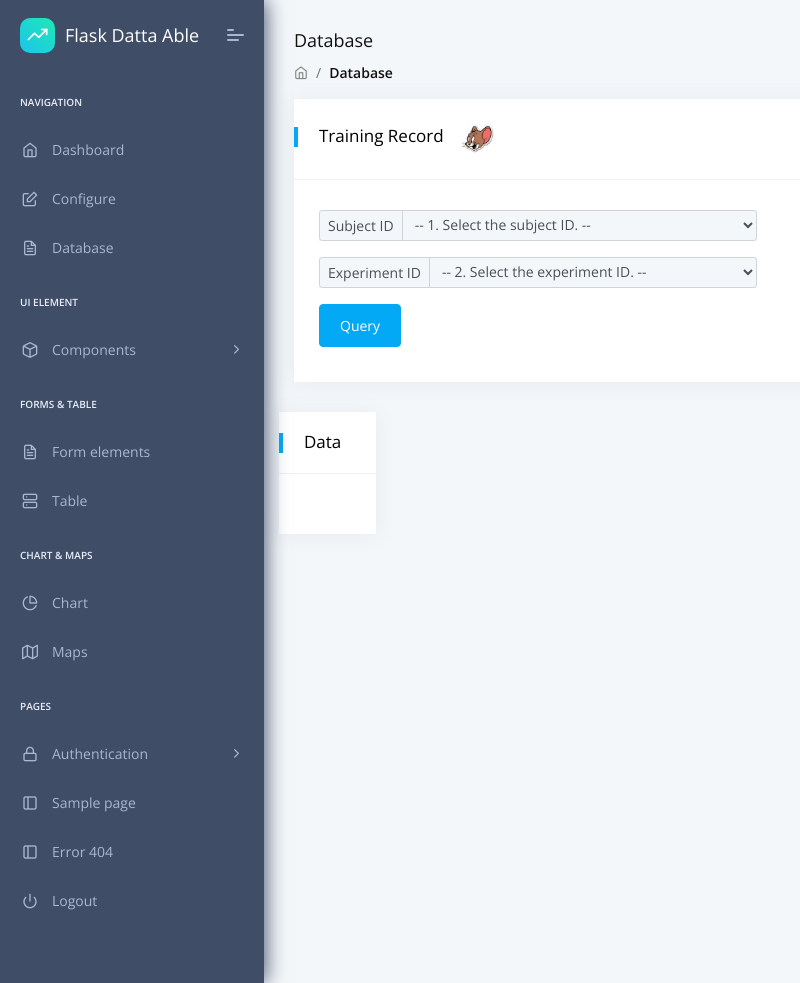
After one commit to LyonLee190/StringPullingMonitorLite, a Flask app: page /database in a window 1280 px wide. The commit adds this page. Shown: the whole page, without its empty margins (0-800 px from the left). Run offline with Flask 2, Linux system fonts and the light colour scheme; the visitor is signed in with stand-in values (Sample User, id 1); data that the repository does not hold is empty; some libraries are stand-ins or nearby versions.

Commit message:
Add functionalities to query the experiment records given one subject id

```diff
--- a/app/base/static/assets/js/pages/configure.js
+++ b/app/base/static/assets/js/pages/configure.js
@@ -18,7 +18,7 @@ $(document).ready(function() {
         $.when(
             $.ajax({
                 type : "POST",
-                url : '/configure/submit',
+                url : '/configure/upload/experiment_info',
                 data : form_info,
                 dataType: "json",
                 cache: false,
@@ -47,7 +47,7 @@ $(document).ready(function() {
         $.when(
             $.ajax({
                 type : "POST",
-                url : '/configure/upload',
+                url : '/configure/upload/configuration',
                 data : form_setting,
                 dataType: "json",
                 cache: false,
@@ -70,7 +70,7 @@ $(document).ready(function() {
         $.when(
             $.ajax({
                 type : "POST",
-                url : '/configure/query',
+                url : '/configure/query/configuration',
                 data : form_setting,
                 dataType: "json",
                 cache: false,
--- a/app/base/templates/includes/sidebar.html
+++ b/app/base/templates/includes/sidebar.html
@@ -23,6 +23,10 @@
                     <li data-username="dashboard Default Ecommerce CRM Analytics Crypto Project"
                         class="nav-item {% if 'debug' in segment %} active {% endif %}">
                         <a href="/configure" class="nav-link "><span class="pcoded-micon"><i class="feather icon-edit"></i></span><span class="pcoded-mtext">Configure</span></a>
+                    </li>
+                    <li data-username="dashboard Default Ecommerce CRM Analytics Crypto Project"
+                        class="nav-item {% if 'debug' in segment %} active {% endif %}">
+                        <a href="/database" class="nav-link "><span class="pcoded-micon"><i class="feather icon-file-text"></i></span><span class="pcoded-mtext">Database</span></a>
                     </li>
                     <li class="nav-item pcoded-menu-caption">
                         <label>UI Element</label>
--- a/app/home/routes.py
+++ b/app/home/routes.py
@@ -29,8 +29,8 @@ def configure():
     return render_template('ui-configure.html')
 
 
-# experiment info submitting
-@blueprint.route('/configure/submit', methods=['GET', 'POST'])
+# upload experiment info
+@blueprint.route('/configure/upload/experiment_info', methods=['GET', 'POST'])
 @login_required
 def configure_submit():
     if request.method == 'POST':
@@ -55,8 +55,8 @@ def configure_submit():
             return jsonify(msg="ValueError")
 
 
-# training setting uploading
-@blueprint.route('/configure/upload', methods=['GET', 'POST'])
+# upload training configuration
+@blueprint.route('/configure/upload/configuration', methods=['GET', 'POST'])
 @login_required
 def configure_upload():
     if request.method == 'POST':
@@ -74,8 +74,8 @@ def configure_upload():
         except ValueError:  # empty input
             return jsonify(msg="ValueError")
 
-
-@blueprint.route('/configure/query', methods=['GET', 'POST'])
+# query the saved configuration
+@blueprint.route('/configure/query/configuration', methods=['GET', 'POST'])
 @login_required
 def configure_query():
     if request.method == 'POST':
@@ -91,6 +91,27 @@ def configure_query():
         return jsonify(input_force=train_configure.required_force,
                        input_distance=train_configure.required_distance,
                        input_time_window=train_configure.allowable_time_window)
+
+
+@blueprint.route('/database')
+@login_required
+def database():
+    subject_col = db.session.query(Subject.id).distinct()
+    return render_template('ui-database.html', subject_col=subject_col)
+
+
+# query the saved experiment record for a given training subject
+@blueprint.route('/database/query/experiment_id', methods=['GET', 'POST'])
+@login_required
+def experiment_query():
+    if request.method == 'POST':
+        subject_id = request.form["subject_id"]
+        experiment_id = db.session.query(RealTimeData.experiment_id)\
+            .filter(RealTimeData.subject_id.in_([subject_id]))\
+            .distinct()\
+            .all()
+
+        return jsonify(experiment_id=experiment_id)
 
 
 # @blueprint.route('/index', methods=['GET', 'POST'])
--- /dev/null
+++ b/app/home/templates/ui-database.html
@@ -0,0 +1,100 @@
+{% extends "layouts/base.html" %}
+
+{% block title %} Configure {% endblock %}
+
+<!-- Specific CSS goes HERE -->
+{% block stylesheets %}{% endblock stylesheets %}
+
+{% block content %}
+
+<div class="pcoded-content">
+    <div class="pcoded-inner-content">
+        <!-- [ breadcrumb ] start -->
+        <div class="page-header">
+            <div class="page-block">
+                <div class="row align-items-center">
+                    <div class="col-md-12">
+                        <div class="page-header-title">
+                            <h5 class="m-b-10">Database</h5>
+                        </div>
+                        <ul class="breadcrumb">
+                            <li class="breadcrumb-item"><a href="index.html"><i class="feather icon-home"></i></a></li>
+                            <li class="breadcrumb-item"><a href="javascript:">Database</a></li>
+                        </ul>
+                    </div>
+                </div>
+            </div>
+        </div>
+        <!-- [ breadcrumb ] end -->
+        <div class="main-body">
+            <div class="page-wrapper">
+
+                <!-- [ Main Content ] start -->
+                <div class="row">
+                    <div class="col-sm-12">
+                        <div class="card">
+                            <div class="card-header">
+                                    <h5>Training Record</h5>
+                                    <img class="rounded-circle" style="width:40px;" src="/static/assets/images/user/Jerry.jpg">
+                            </div>
+                            <div class="card-body">
+                                <div class="row">
+                                    <!-- [ form-card] start -->
+                                    <div class="col-md-6">
+                                        <form id="training_record_form" onsubmit="event.preventDefault(); validateMyForm();">
+                                            <div class="input-group input-group-sm mb-3">
+                                                <div class="input-group-prepend">
+                                                    <span class="input-group-text">Subject ID</span>
+                                                </div>
+                                                <select class="form-control" id="subject_id">
+                                                    <option disabled selected value> -- 1. Select the subject ID. -- </option>
+                                                    {% for subject_id in subject_col %}
+                                                    <option value="{{ subject_id[0] }}">{{ subject_id[0] }}</option>
+                                                    {% endfor %}
+                                                </select>
+                                            </div>
+                                            <div class="input-group input-group-sm mb-3">
+                                                <div class="input-group-prepend">
+                                                    <span class="input-group-text">Experiment ID</span>
+                                                </div>
+                                                <select class="form-control" id="experiment_id">
+                                                    <option disabled selected value> -- 2. Select the experiment ID. -- </option>
+                                                </select>
+                                            </div>
+                                            <input type="submit" id="subject_id_submit" value="Query" class="btn btn-primary">
+                                        </form>
+                                    </div>
+                                </div>
+                            </div>
+                        </div>
+                    </div>
+                    <!-- [ form-card] end -->
+
+                    <div class="row">
+                    <div class="col-sm-12">
+                        <div class="card">
+                            <div class="card-header">
+                                    <h5>Data</h5>
+                            </div>
+                            <div class="card-body">
+                                <div class="row">
+                                    <!-- [ form-card] start -->
+
+                                </div>
+                            </div>
+                        </div>
+                    </div>
+                    <!-- [ form-card] end -->
+
+                <!-- [ Main Content ] end -->
+
+            </div>
+        </div>
+    </div>
+</div>
+{% endblock content %}
+
+<!-- Specific Page JS goes HERE  -->
+{% block javascripts %}
+<script src="/static/assets/js/pages/database.js"></script>
+{% endblock javascripts %}
```
Also changed, not shown: app/base/static/assets/js/pages/database.js (added, +69 -0 lines).
